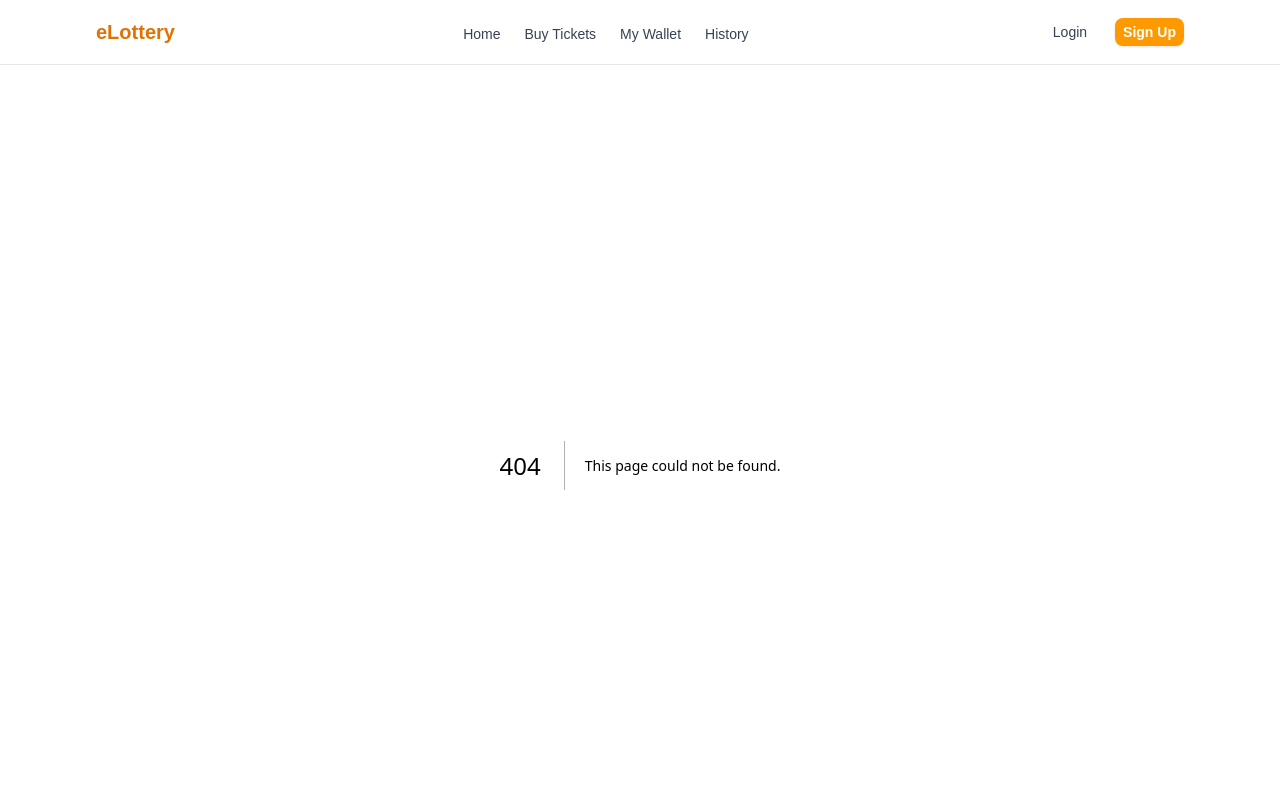
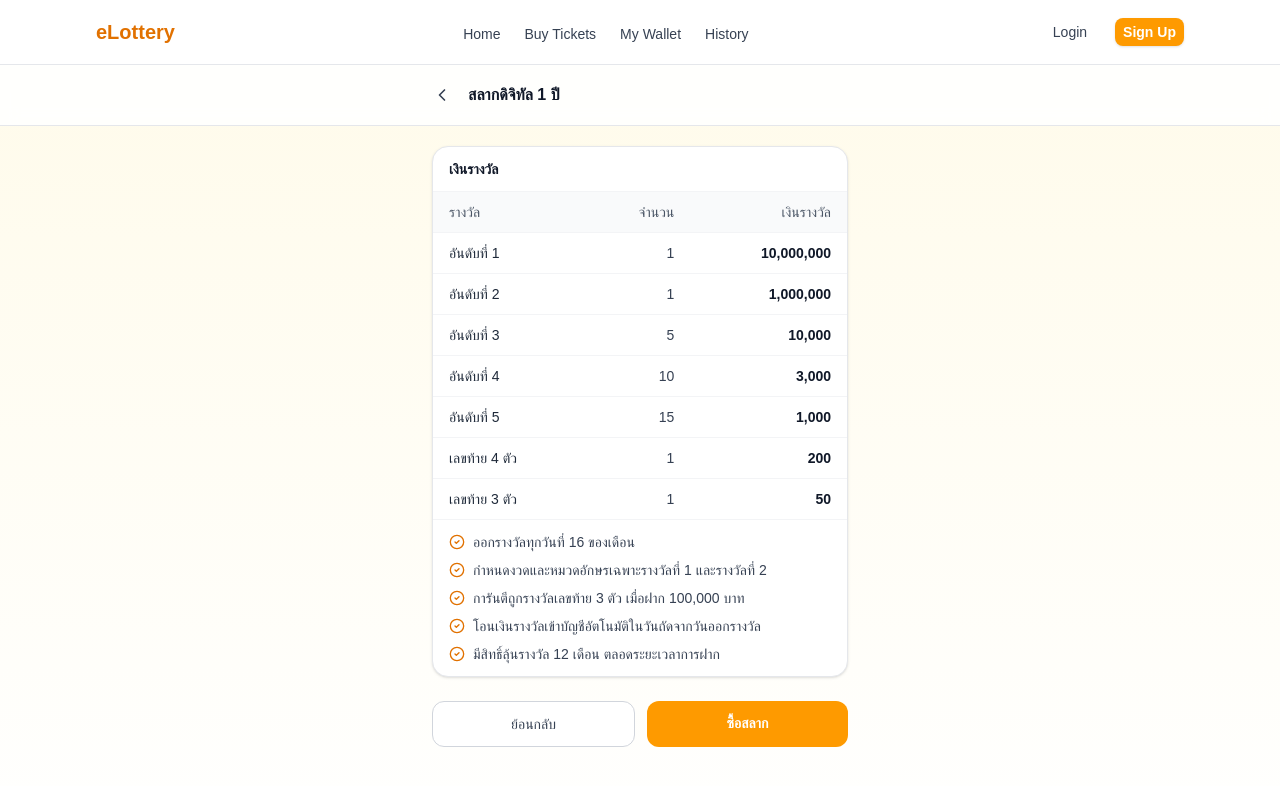
Before and after one commit to amesupakorn/eLottery, a Next.js app in the folder elottery-web/: page /tickets/product in a window 1280 px wide. Before the commit this address had no page. Shown: the top 786 px of the page. Built offline with nearby package versions, Linux system fonts and the light colour scheme.

Commit message:
feat: add link and edit style action

```diff
--- /dev/null
+++ b/elottery-web/app/tickets/product/page.tsx
@@ -0,0 +1,116 @@
+"use client";
+
+import { useMemo } from "react";
+import Link from "next/link";
+import { ChevronLeft, CheckCircle2 } from "lucide-react";
+
+type PrizeTier = { rank: string; count: number; amount: number };
+type ProductDetail = {
+  name: string;            // เช่น "สลากดิจิทัล 1 ปี"
+  prizeTiers: PrizeTier[]; // ตารางรางวัล
+  notes: string[];         // บูลเล็ตเงื่อนไข
+};
+
+function useProduct(slug: string): ProductDetail {
+  return useMemo(
+    () => ({
+      name: "สลากดิจิทัล 1 ปี",
+      prizeTiers: [
+        { rank: "อันดับที่ 1", count: 1, amount: 10_000_000 },
+        { rank: "อันดับที่ 2", count: 1, amount: 1_000_000 },
+        { rank: "อันดับที่ 3", count: 5, amount: 10_000 },
+        { rank: "อันดับที่ 4", count: 10, amount: 3_000 },
+        { rank: "อันดับที่ 5", count: 15, amount: 1_000 },
+        { rank: "เลขท้าย 4 ตัว", count: 1, amount: 200 },
+        { rank: "เลขท้าย 3 ตัว", count: 1, amount: 50 },
+      ],
+      notes: [
+        "ออกรางวัลทุกวันที่ 16 ของเดือน",
+        "กำหนดงวดและหมวดอักษรเฉพาะรางวัลที่ 1 และรางวัลที่ 2",
+        "การันตีถูกรางวัลเลขท้าย 3 ตัว เมื่อฝาก 100,000 บาท",
+        "โอนเงินรางวัลเข้าบัญชีอัตโนมัติในวันถัดจากวันออกรางวัล",
+        "มีสิทธิ์ลุ้นรางวัล 12 เดือน ตลอดระยะเวลาการฝาก",
+      ],
+    }),
+    [slug]
+  );
+}
+
+export default function ProductDetailPage({ params }: { params: { slug: string } }) {
+  const data = useProduct(params.slug);
+
+  return (
+    <main className="min-h-screen bg-gradient-to-b from-amber-50 to-white">
+      {/* Top bar */}
+      <header className="sticky top-0 z-30 bg-white/90 backdrop-blur border-b border-gray-200">
+        <div className="mx-auto max-w-md px-4 py-3 flex items-center gap-2">
+          <Link href="/tickets" className="rounded-full p-2 -ml-2 hover:bg-gray-100">
+            <ChevronLeft className="h-5 w-5 text-gray-700" />
+          </Link>
+          <h1 className="text-base font-semibold text-gray-900">{data.name}</h1>
+        </div>
+      </header>
+
+      <div className="mx-auto w-full max-w-md px-4 py-5">
+
+        {/* Prize box */}
+        <section className="rounded-2xl border border-gray-200 bg-white shadow-sm overflow-hidden">
+          <div className="px-4 py-3 border-b border-gray-100">
+            <h2 className="text-sm font-semibold text-gray-900">เงินรางวัล</h2>
+          </div>
+
+          <div className="overflow-auto">
+            <table className="w-full text-sm">
+              <thead className="bg-gray-50 text-gray-600">
+                <tr>
+                  <th className="py-2.5 px-4 text-left font-medium">รางวัล</th>
+                  <th className="py-2.5 px-4 text-right font-medium">จำนวน</th>
+                  <th className="py-2.5 px-4 text-right font-medium">เงินรางวัล</th>
+                </tr>
+              </thead>
+              <tbody>
+                {data.prizeTiers.map((t, idx) => (
+                  <tr key={idx} className="border-t border-gray-100">
+                    <td className="py-2.5 px-4 text-gray-800">{t.rank}</td>
+                    <td className="py-2.5 px-4 text-right text-gray-700">{t.count.toLocaleString()}</td>
+                    <td className="py-2.5 px-4 text-right font-semibold text-gray-900">
+                      {t.amount.toLocaleString()}
+                    </td>
+                  </tr>
+                ))}
+              </tbody>
+            </table>
+          </div>
+
+          {/* Notes */}
+          <div className="px-4 py-3 border-t border-gray-100">
+            <ul className="space-y-2">
+              {data.notes.map((n, i) => (
+                <li key={i} className="flex items-start gap-2 text-sm text-gray-700">
+                  <CheckCircle2 className="mt-0.5 h-4 w-4 text-amber-600 shrink-0" />
+                  <span>{n}</span>
+                </li>
+              ))}
+            </ul>
+          </div>
+        </section>
+
+        {/* CTA */}
+        <div className="mt-6 flex gap-3">
+          <Link
+            href="/tickets"
+            className="flex-1 rounded-xl border border-gray-300 bg-white py-3 text-center text-sm font-medium text-gray-700 hover:bg-gray-50"
+          >
+            ย้อนกลับ
+          </Link>
+          <Link
+            href={`/tickets/buy?product=${params.slug}`}
+            className="flex-1 rounded-xl bg-amber-500 py-3 text-center text-sm font-semibold text-white hover:bg-amber-600"
+          >
+            ซื้อสลาก
+          </Link>
+        </div>
+      </div>
+    </main>
+  );
+}
--- a/elottery-web/app/wallet/page.tsx
+++ b/elottery-web/app/wallet/page.tsx
@@ -2,6 +2,7 @@
 
 import { useState } from "react";
 import { Wallet, ArrowDownCircle, ArrowUpCircle, History, Settings, Eye } from "lucide-react";
+import Link from "next/link";
 
 export default function WalletPage() {
   const [tab, setTab] = useState<"transactions" | "history">("transactions");
@@ -33,9 +34,15 @@ export default function WalletPage() {
         {/* Quick Actions */}
         <section className="mt-5">
           <div className="grid grid-cols-3 gap-3 text-center">
-            <Action icon={<ArrowDownCircle className="h-6 w-6" />} label="ฝากเงิน" />
-            <Action icon={<ArrowUpCircle className="h-6 w-6" />} label="ถอนเงิน" />
-            <Action icon={<History className="h-6 w-6" />} label="ประวัติธุรกรรม" />
+            <Link href="">
+               <Action icon={<ArrowDownCircle className="h-6 w-6" />} label="ฝากเงิน" />
+            </Link>
+            <Link href="">
+               <Action icon={<ArrowUpCircle className="h-6 w-6" />} label="ถอนเงิน" />
+            </Link>
+            <Link href="">
+               <Action icon={<History className="h-6 w-6" />} label="ประวัติธุรกรรม" />
+            </Link>
           </div>
         </section>
 
@@ -77,11 +84,14 @@ export default function WalletPage() {
 
 function Action({ icon, label }: { icon: React.ReactNode; label: string }) {
   return (
-    <button className="group rounded-xl border border-gray-200 bg-white p-3 shadow-sm hover:shadow transition focus:outline-none focus-visible:ring-2 focus-visible:ring-amber-500">
-      <div className="flex flex-col items-center gap-2">
-        <span className="text-amber-600 group-hover:text-amber-700">{icon}</span>
-        <span className="text-[11px] font-medium text-gray-700">{label}</span>
-      </div>
+    <button
+      className="w-full h-full flex flex-col justify-center items-center
+                 bg-white rounded-xl border border-gray-200 shadow-sm
+                 hover:shadow-md hover:bg-amber-50 transition
+                 py-4 px-2"
+    >
+      <div className="text-amber-600">{icon}</div>
+      <span className="mt-2 text-xs font-medium text-gray-700">{label}</span>
     </button>
   );
 }
```
